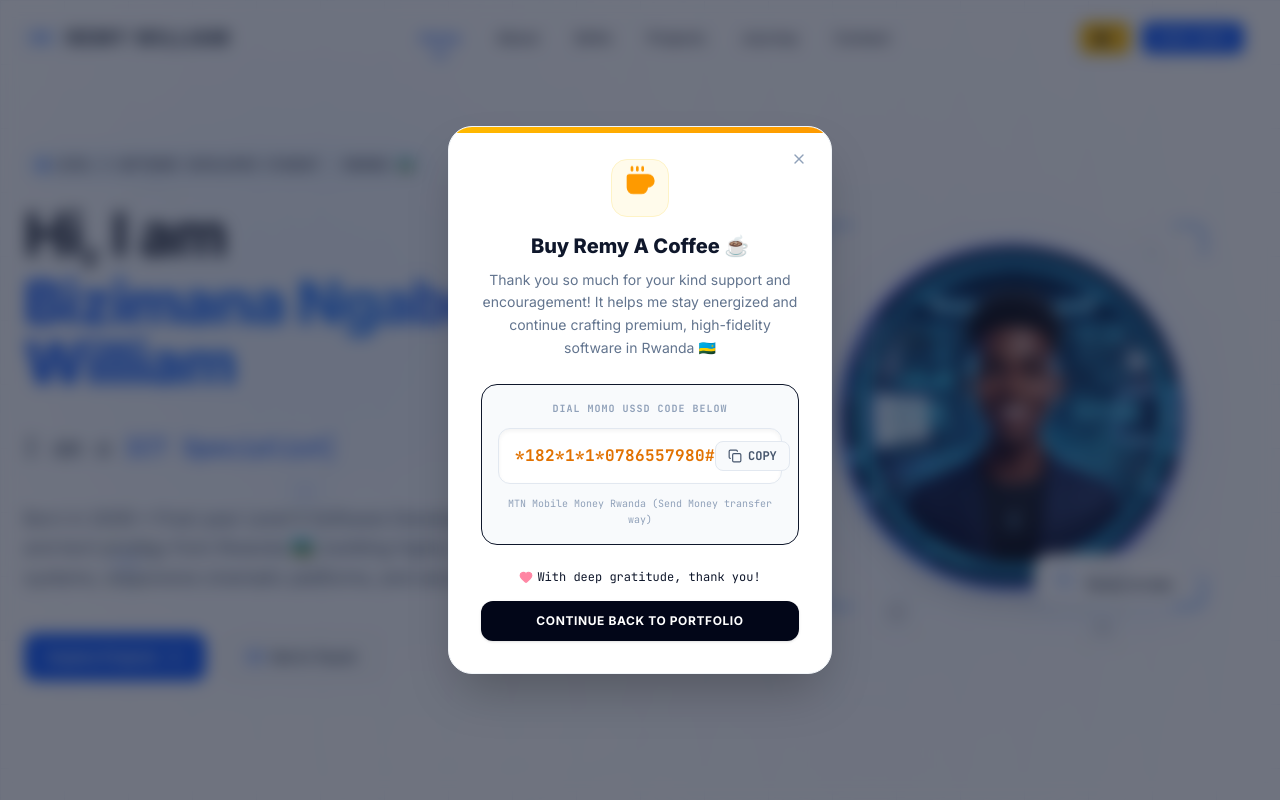
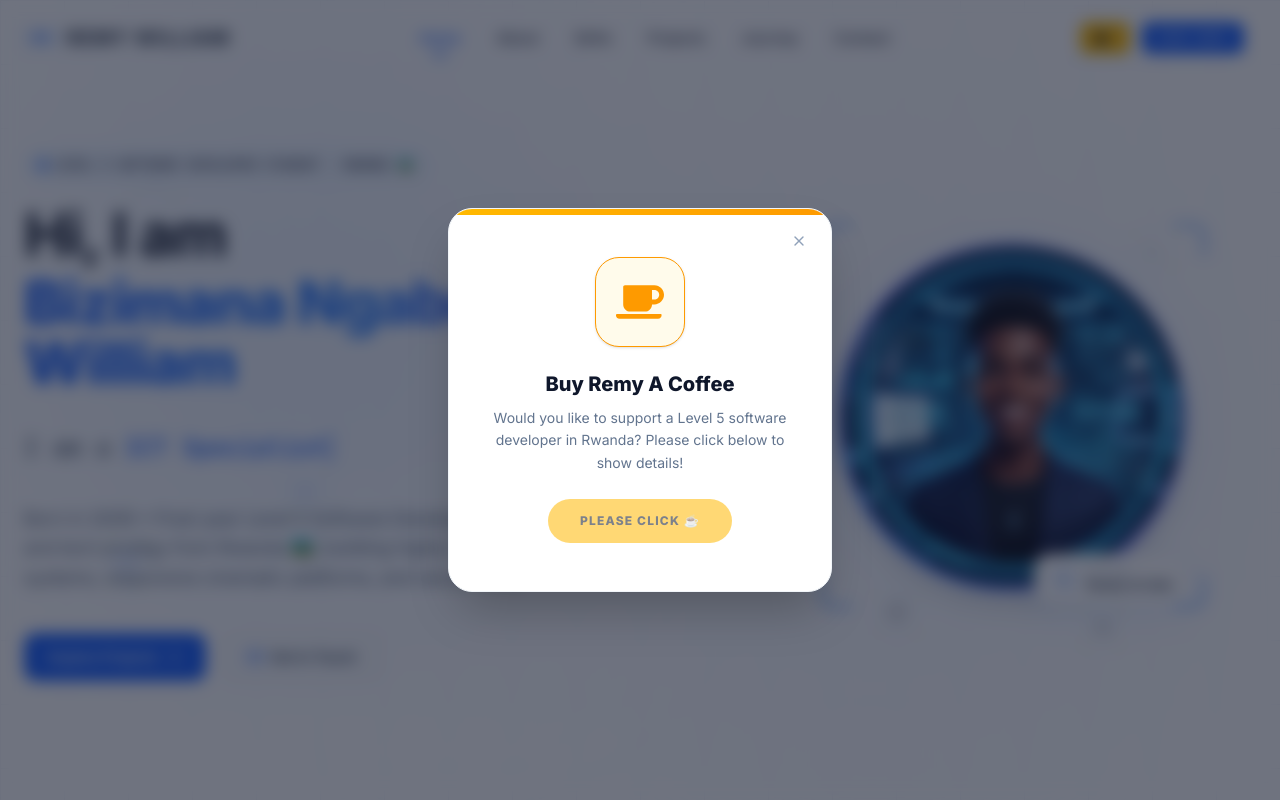
Before and after one commit to remywilliamb-ai/my-protifile, a React (Vite) app: page / in a window 1280 px wide. Both pictures are taken after a click on the button "Buy Remy a Coffee". Shown: the top 800 px of the page. Built offline with nearby package versions, Linux system fonts and the light colour scheme.

Commit message:
refactor(components): update BuyMeCoffeeModal dependencies and logic
Add react-icons for improved icon support, clean up package.json dependencies, and implement local state handling for the BuyMeCoffeeModal interaction.

```diff
--- a/src/components/BuyMeCoffeeModal.tsx
+++ b/src/components/BuyMeCoffeeModal.tsx
@@ -1,6 +1,7 @@
 import React, { useState } from 'react';
 import { motion, AnimatePresence } from 'motion/react';
-import { X, Coffee, Copy, Check, Heart } from 'lucide-react';
+import { X, Copy, Check, Heart } from 'lucide-react';
+import { FaCoffee } from 'react-icons/fa';
 
 interface BuyMeCoffeeModalProps {
   isOpen: boolean;
@@ -9,6 +10,7 @@
 
 export default function BuyMeCoffeeModal({ isOpen, onClose }: BuyMeCoffeeModalProps) {
   const [copied, setCopied] = useState(false);
+  const [isClicked, setIsClicked] = useState(false);
   const code = '*182*1*1*0786557980#';
 
   const handleCopy = async () => {
@@ -29,6 +31,11 @@
     }
   };
 
+  const handleClose = () => {
+    setIsClicked(false);
+    onClose();
+  };
+
   return (
     <AnimatePresence>
       {isOpen && (
@@ -38,7 +45,7 @@
             initial={{ opacity: 0 }}
             animate={{ opacity: 1 }}
             exit={{ opacity: 0 }}
-            onClick={onClose}
+            onClick={handleClose}
             className="absolute inset-0 bg-slate-900/60 backdrop-blur-sm"
             id="coffee-modal-overlay"
           />
@@ -57,7 +64,7 @@
 
             {/* Close Button */}
             <button
-              onClick={onClose}
+              onClick={handleClose}
               className="absolute top-4 right-4 p-2 rounded-full text-slate-400 hover:text-slate-600 hover:bg-slate-100 transition-colors cursor-pointer outline-none border-0"
               id="coffee-close-btn"
               title="Close"
@@ -65,31 +72,76 @@
               <X className="w-4 h-4" />
             </button>
 
-            {/* Coffee Icon Visual Header */}
-            <div className="flex justify-center mb-4">
-              <div className="p-3 bg-amber-50 text-amber-500 rounded-2xl border border-amber-100 shrink-0">
-                <Coffee className="w-8 h-8 fill-amber-500 animate-bounce" />
+            <AnimatePresence mode="wait">
+              {!isClicked ? (
+                /* STEP 1: Cup Icon with "Please Click" */
+                <motion.div
+                  key="step-click"
+                  initial={{ opacity: 0, y: 10 }}
+                  animate={{ opacity: 1, y: 0 }}
+                  exit={{ opacity: 0, y: -10 }}
+                  className="flex flex-col items-center py-4"
+                >
+                  <button
+                    type="button"
+                    onClick={() => setIsClicked(true)}
+                    className="p-5 bg-amber-50 hover:bg-amber-100/70 border border-amber-250 text-amber-500 rounded-3xl shrink-0 group hover:scale-105 active:scale-95 transition-all cursor-pointer shadow-sm relative duration-300"
+                    title="Click to support"
+                  >
+                    <span className="text-amber-500 block group-hover:rotate-12 transition-transform duration-300">
+                      <FaCoffee size={48} />
+                    </span>
+                  </button>
+
+                  <h3 className="text-xl font-extrabold text-slate-900 font-sans leading-snug mt-6 mb-2">
+                    Buy Remy A Coffee
+                  </h3>
+
+                  <p className="text-sm text-slate-500 leading-relaxed max-w-xs mb-6">
+                    Would you like to support a Level 5 software developer in Rwanda? Please click below to show details!
+                  </p>
+
+                  <button
+                    type="button"
+                    onClick={() => setIsClicked(true)}
+                    className="px-8 py-3.5 rounded-full bg-amber-400 hover:bg-amber-300 text-slate-900 font-extrabold text-xs uppercase tracking-widest hover:shadow-md hover:shadow-amber-400/20 active:scale-95 animate-pulse cursor-pointer outline-none transition-all"
+                  >
+                    Please click ☕
+                  </button>
+                </motion.div>
+              ) : (
+                /* STEP 2: Simplest Form with Code, "Form Way", and Thanks Message */
+                <motion.div
+                  key="step-support-details"
+                  initial={{ opacity: 0, scale: 0.95 }}
+                  animate={{ opacity: 1, scale: 1 }}
+                  exit={{ opacity: 0, scale: 0.95 }}
+                  className="space-y-5"
+                >
+                  {/* Miniature Cup Icon Header */}
+                  <div className="flex justify-center pt-2">
+                    <div className="p-2.5 bg-amber-50 text-amber-500 rounded-xl border border-amber-100">
+                      <span className="text-amber-500 block">
+                        <FaCoffee size={24} />
+                      </span>
                     </div>
                   </div>
 
-            {/* Simple Heading */}
-            <h3 className="text-xl font-extrabold text-slate-900 font-sans leading-snug mb-2">
-              Buy Remy A Coffee ☕
+                  <h3 className="text-xl font-extrabold text-slate-900 font-sans leading-snug">
+                    Thanks for support! 🎉
                   </h3>
 
-            {/* Heartfelt Thanks Message */}
-            <p className="text-sm text-slate-500 leading-relaxed mb-6">
-              Thank you so much for your kind support and encouragement! It helps me stay energized and continue crafting premium, high-fidelity software in Rwanda 🇷🇼
+                  <p className="text-sm text-slate-500 leading-relaxed">
+                    Thank you so much for your kind support and encouragement! It helps me stay motivated and energized in Rwanda 🇷🇼
                   </p>
 
-            {/* USSD Container Form Display */}
-            <div className="bg-slate-50 border border-slate-150 rounded-2xl p-4 text-center space-y-3 mb-6">
+                  {/* MoMo "Way" USSD Code Box */}
+                  <div className="bg-slate-50 border border-slate-150 rounded-2xl p-4 text-center space-y-2.5">
                     <span className="block text-[10px] font-mono font-bold tracking-widest text-slate-400 uppercase">
-                Dial MoMo USSD Code Below
+                      Mobile Money Transfer Way
                     </span>
 
-              {/* Code Visual Bar */}
-              <div className="flex items-center justify-between bg-white border border-slate-200 rounded-xl px-4 py-3 shadow-inner">
+                    <div className="flex items-center justify-between bg-white border border-slate-200 rounded-xl px-3.5 py-2.5 shadow-inner">
                       <code className="text-sm sm:text-base font-mono font-black text-amber-600 tracking-wide">
                         {code}
                       </code>
@@ -106,37 +158,38 @@
                       >
                         {copied ? (
                           <>
-                      <Check className="w-3.5 h-3.5" />
+                            <Check className="w-3 h-3" />
                             <span>COPIED</span>
                           </>
                         ) : (
                           <>
-                      <Copy className="w-3.5 h-3.5" />
+                            <Copy className="w-3 h-3" />
                             <span>COPY</span>
                           </>
                         )}
                       </button>
                     </div>
 
-              <p className="text-[10px] text-slate-400 font-mono leading-relaxed">
-                MTN Mobile Money Rwanda (Send Money transfer way)
+                    <p className="text-[10px] text-slate-400 font-mono italic">
+                      MTN MoMo: dial code or send payment to 0786557980
                     </p>
                   </div>
 
-            {/* Sincere final Thanks sign, clean & compact */}
-            <div className="flex items-center justify-center space-x-1 text-xs text-slate-450 font-mono mb-2">
+                  <div className="flex items-center justify-center space-x-1 text-xs text-slate-450 font-mono pt-1">
                     <Heart className="w-3.5 h-3.5 text-rose-500 fill-rose-500 animate-pulse" />
-              <span>With deep gratitude, thank you!</span>
+                    <span>Deeply grateful for your kindness!</span>
                   </div>
 
-            {/* Return Button */}
                   <button
-              onClick={onClose}
-              className="w-full mt-2 py-3 px-5 rounded-xl bg-slate-950 text-white font-bold text-xs tracking-wider uppercase hover:bg-slate-800 transition-all cursor-pointer shadow-sm border-0 select-none outline-none"
+                    onClick={handleClose}
+                    className="w-full mt-2 py-3 px-5 rounded-xl bg-slate-950 hover:bg-slate-800 text-white font-bold text-xs tracking-wider uppercase transition-all cursor-pointer shadow-sm border-0 select-none outline-none"
                     id="coffee-dismiss-btn"
                   >
-              Continue back to Portfolio
+                    Done
                   </button>
+                </motion.div>
+              )}
+            </AnimatePresence>
           </motion.div>
         </div>
       )}
```
Also changed, not shown: package.json (+7 -6 lines), 1 other file (tests, documents, lock files or other folders). Lines whose indentation alone changed are shown as unchanged.
